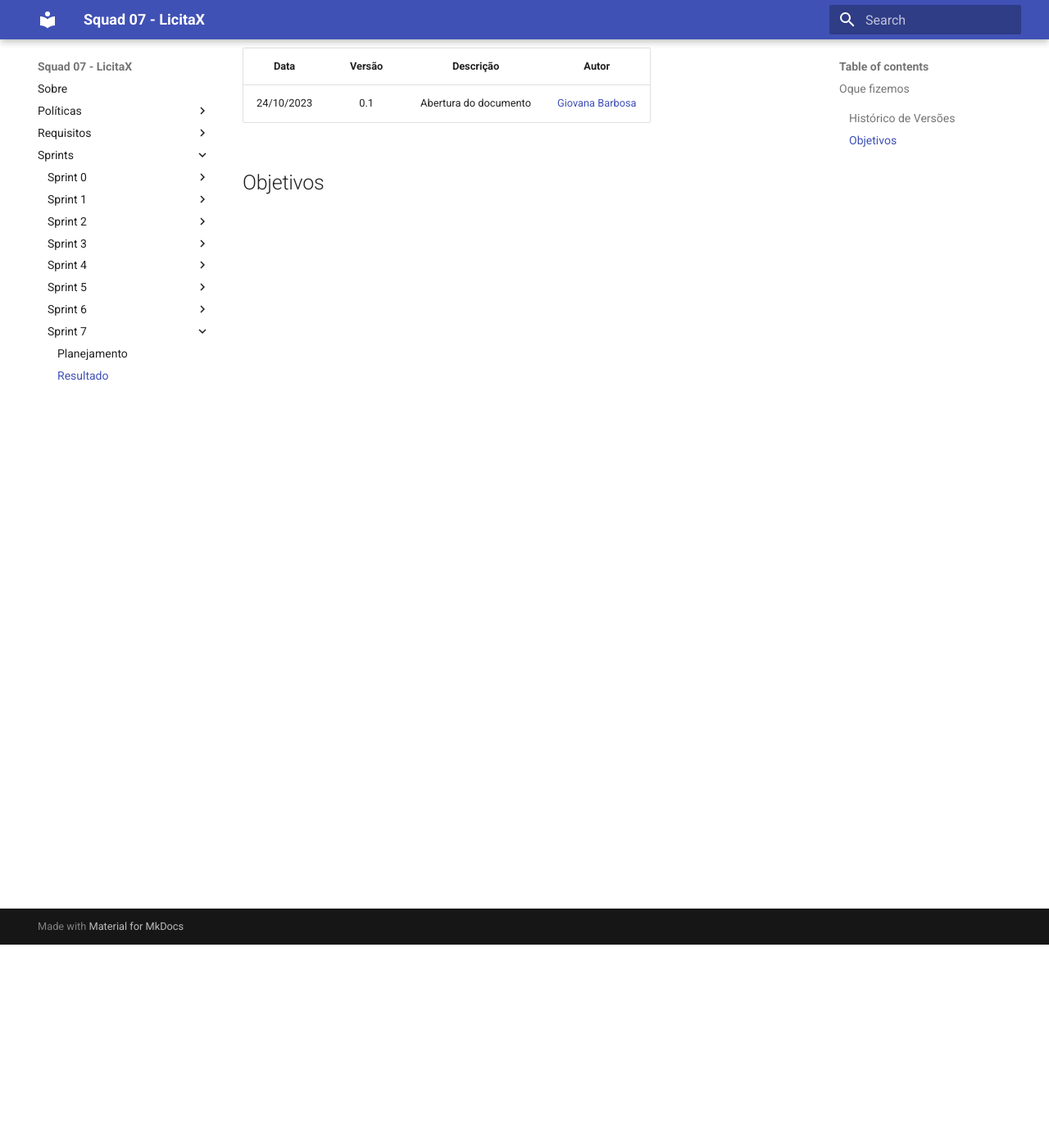
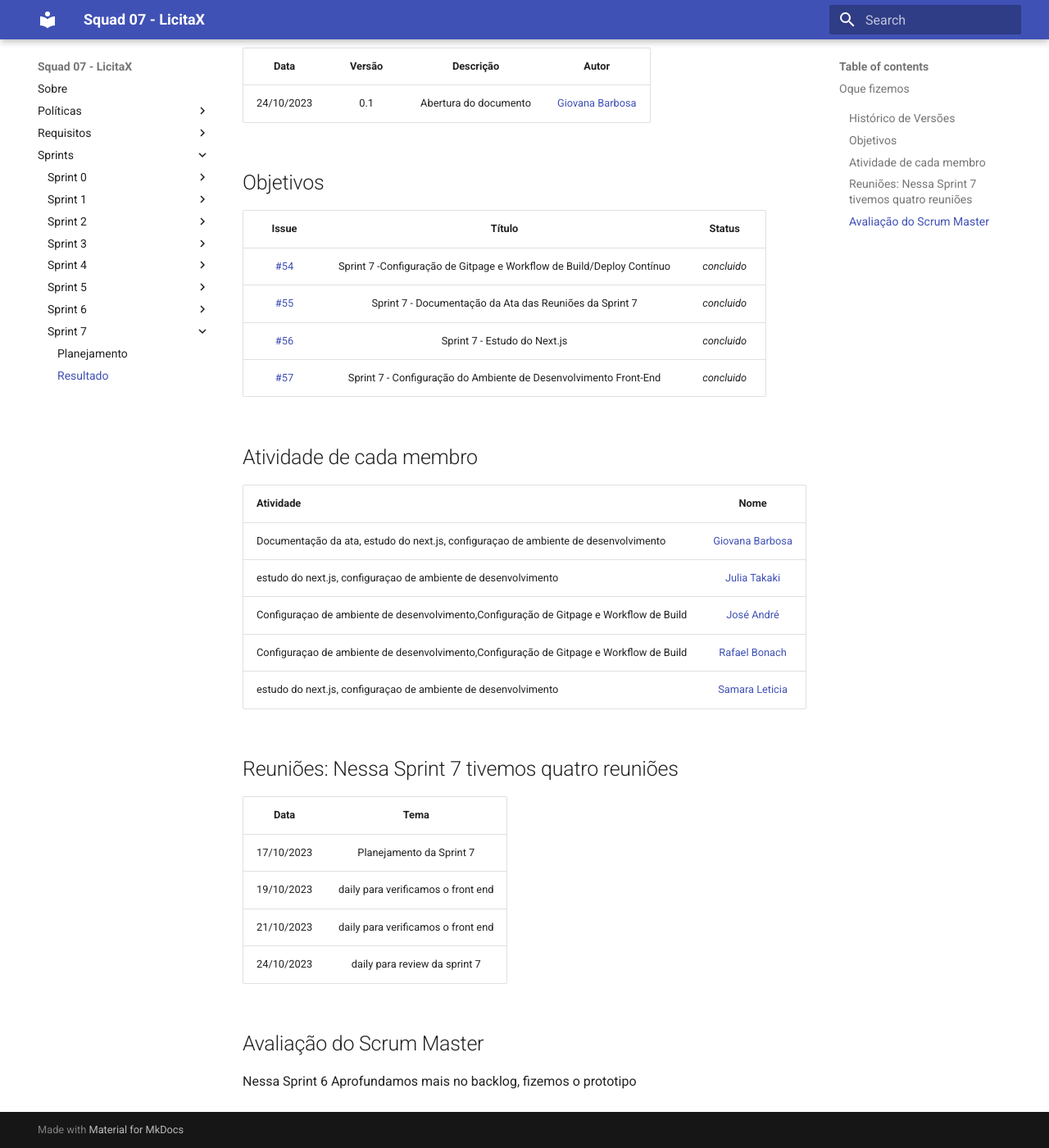
Before and after one commit to unb-mds/2023-2-Squad07, an MkDocs documentation site: the page built from docs/sprints/sprint07/resultado.md, in a window 1280 px wide and 1400 px high, scrolled down 248 px. Shown: the whole window at 82% size. Built offline with MkDocs 1.6.1 and Material for MkDocs 9.7.7, drawn with Linux system fonts in a browser that asks for light colours; some of the changed text lies outside the part shown.

Commit message:
:pencil:sprint7 resultado

```diff
--- a/docs/sprints/sprint07/resultado.md
+++ b/docs/sprints/sprint07/resultado.md
@@ -11,3 +11,32 @@
 | 24/10/2023 |  0.1   | Abertura do documento                     | [Giovana Barbosa ](https://github.com/gio221) |
 
 ## Objetivos
+|                            Issue                             |              Título               |                    Status                     |
+| :----------------------------------------------------------: | :-------------------------------: | :-------------------------------------------------: |
+| [#54](https://github.com/unb-mds/2023-2-Squad07/issues/54) |  Sprint 7 -Configuração de Gitpage e Workflow de Build/Deploy Contínuo  |_concluido_  |
+| [#55](https://github.com/unb-mds/2023-2-Squad07/issues/55) |  Sprint 7 - Documentação da Ata das Reuniões da Sprint 7  |_concluido_ |
+| [#56](https://github.com/unb-mds/2023-2-Squad07/issues/56) |  Sprint 7 - Estudo do Next.js  |_concluido_ |
+| [#57](https://github.com/unb-mds/2023-2-Squad07/issues/57) |  Sprint 7 - Configuração do Ambiente de Desenvolvimento Front-End   |_concluido_|
+
+## Atividade de cada membro
+ Atividade        |                                                                           Nome                                                                            |
+| ------------- | :-------------------------------------------------------------------------------------------------------------------------------------------------------: |
+| Documentação da ata, estudo do next.js, configuraçao de ambiente de desenvolvimento |                                                    [Giovana Barbosa ](https://github.com/gio221)                                                    |
+|   estudo do next.js, configuraçao de ambiente de desenvolvimento|                                                    [Julia Takaki](https://github.com/juliatakaki)                                                    |
+|Configuraçao de ambiente de desenvolvimento,Configuração de Gitpage e Workflow de Build |                [José André](https://github.com/joseandre25)                                                     |
+| Configuraçao de ambiente de desenvolvimento,Configuração de Gitpage e Workflow de Build  |                                                    [Rafael Bonach](https://github.com/RafaBonach)                                                    |
+| estudo do next.js, configuraçao de ambiente de desenvolvimento   |                                                    [Samara Leticia](https://github.com/samarawwleticia)       |
+
+
+## Reuniões: Nessa Sprint 7 tivemos quatro reuniões
+
+| Data       | Tema
+| :---------:| :---------------------------------------------:
+| 17/10/2023 |  Planejamento da Sprint 7
+| 19/10/2023 |  daily  para verificamos o front end
+| 21/10/2023 |  daily  para verificamos o front end
+| 24/10/2023 |  daily  para review da sprint 7
+
+## Avaliação do Scrum Master
+
+Nessa Sprint 6 Aprofundamos mais no backlog, fizemos o prototipo
```
Also changed, not shown: other parts of docs/sprints/sprint07/resultado.md (+1 -1 lines), docs/sprints/sprint07/planejamento.md (+7 -1 lines).
